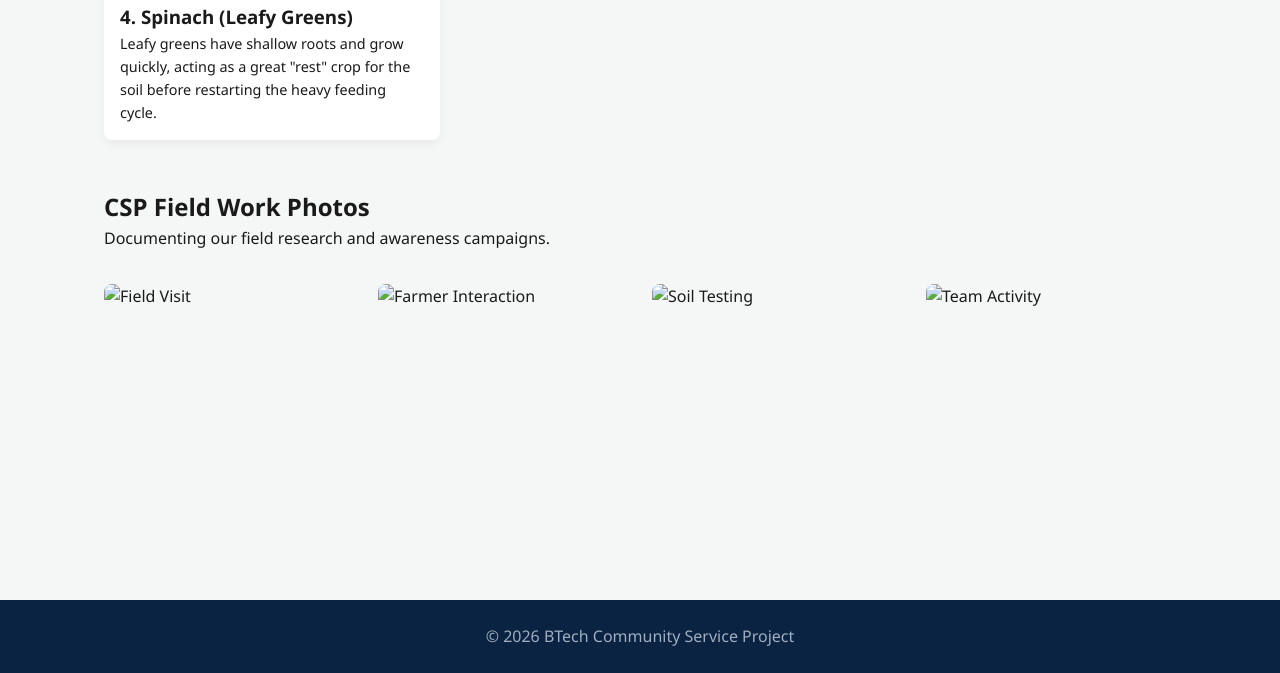
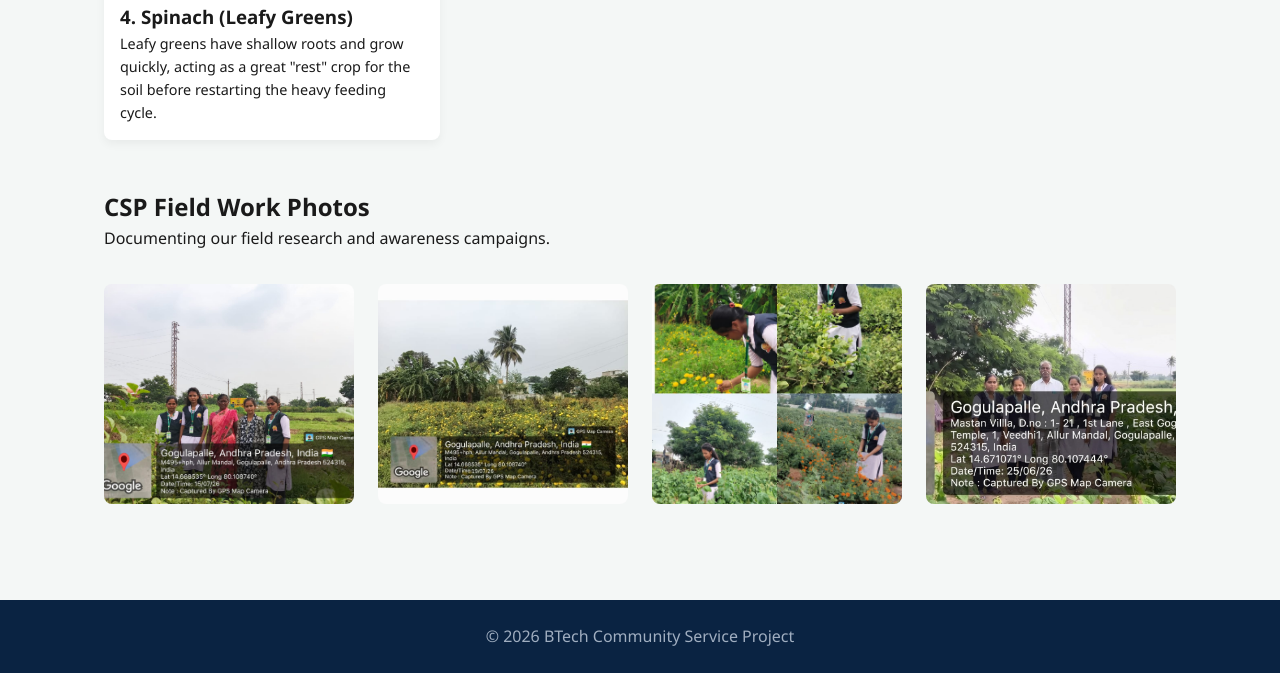
Before and after one commit to leelavyshnavikovuru-lgtm/leelavyshnavikovuru-lgtm-Crop-Rotation, a plain HTML site: page project.html in a window 1280 px wide. Shown: the part 862-1535 px from the top of the page. Drawn offline with Linux system fonts and the light colour scheme.

Commit message:
Revise project.html with crop focus section
Updated the HTML structure and content for the project page, including a new section on crop focus and adjustments to the gallery images.

```diff
--- a/project.html
+++ b/project.html
@@ -56,10 +56,10 @@
 
         <div class="gallery">
             <!-- These are your personal photos saved in your images folder -->
-            <img src="images/csp1.jpg.jpg.jpeg" alt="Field Visit" style="width: 100%; height: 220px; object-fit: cover; border-radius: 8px;">
-            <img src="images/csp2.jpg.jpg.jpeg" alt="Farmer Interaction" style="width: 100%; height: 220px; object-fit: cover; border-radius: 8px;">
-            <img src="images/csp3.jpg.jpg.jpeg" alt="Soil Testing" style="width: 100%; height: 220px; object-fit: cover; border-radius: 8px;">
-            <img src="images/csp4.jpg.jpg.jpeg" alt="Team Activity" style="width: 100%; height: 220px; object-fit: cover; border-radius: 8px;">
+           <img src="csp1.jpg.jpg.jpeg" alt="Field Visit" style="width: 100%; height: 220px; object-fit: cover; border-radius: 8px;">
+<img src="csp2.jpg.jpg.jpeg" alt="Farmer Interaction" style="width: 100%; height: 220px; object-fit: cover; border-radius: 8px;">
+<img src="csp3.jpg.jpg.jpeg" alt="Soil Testing" style="width: 100%; height: 220px; object-fit: cover; border-radius: 8px;">
+<img src="csp4.jpg.jpg.jpeg" alt="Team Activity" style="width: 100%; height: 220px; object-fit: cover; border-radius: 8px;">
         </div>
     </section>
 
```
